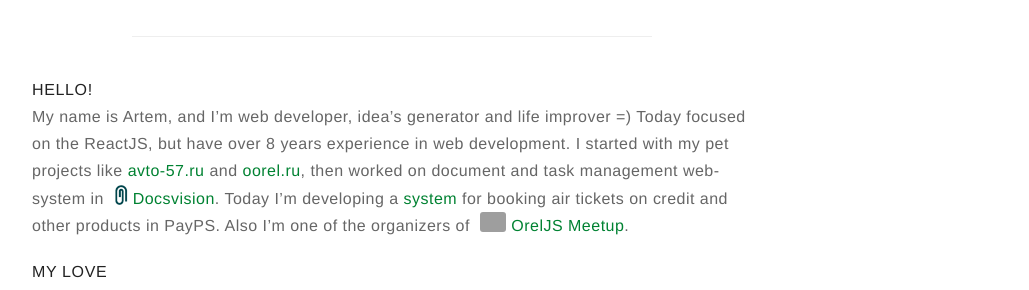
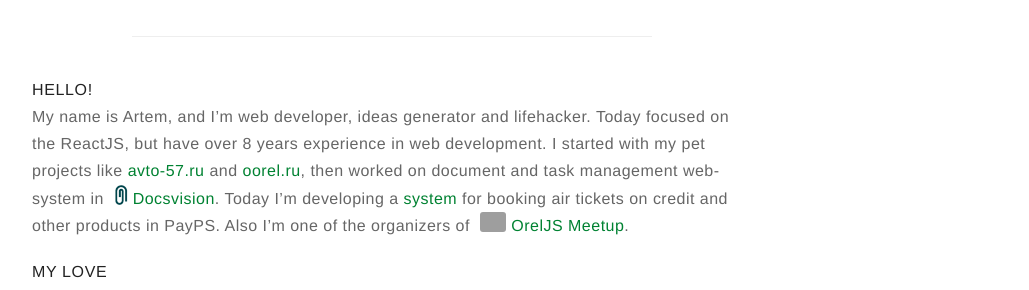
Before and after one commit to ArtemGrinn/artemgrinn.github.io, a Jekyll site: the page built from index.md, in a window 1280 px wide. Shown: the part 271-561 px from the top of the page, without its empty margins (248-1277 px from the left). Built offline with Jekyll 4.4.1, drawn with Linux system fonts in a browser that asks for light colours; our own code applies the rules of GitHub Pages for plain Markdown files.

Commit message:
Update index.md

```diff
--- a/index.md
+++ b/index.md
@@ -4,7 +4,7 @@ profile: true
 
 # HELLO!
 
-My name is Artem, and I'm web developer, idea's generator and life improver =) Today focused on the ReactJS, but have over 8 years experience in web development.
+My name is Artem, and I'm web developer, ideas generator and lifehacker. Today focused on the ReactJS, but have over 8 years experience in web development.
 I started with my pet projects like [avto-57.ru](http://avto-57.ru) and [oorel.ru](http://oorel.ru), then worked on document and task management web-system in ![DV logo](http://artemgrinn.github.io/assets/images/dv.png) [Docsvision](http://www.docsvision.com/products/legkiy-klient/).
 Today I'm developing a [system](https://travel.payps.ru/bilet) for booking air tickets on credit and other products in PayPS. Also I'm one of the organizers of ![OrelJS logo](http://artemgrinn.github.io/assets/images/oreljs.svg) [OrelJS Meetup](http://oreljs.ru).
 
```
